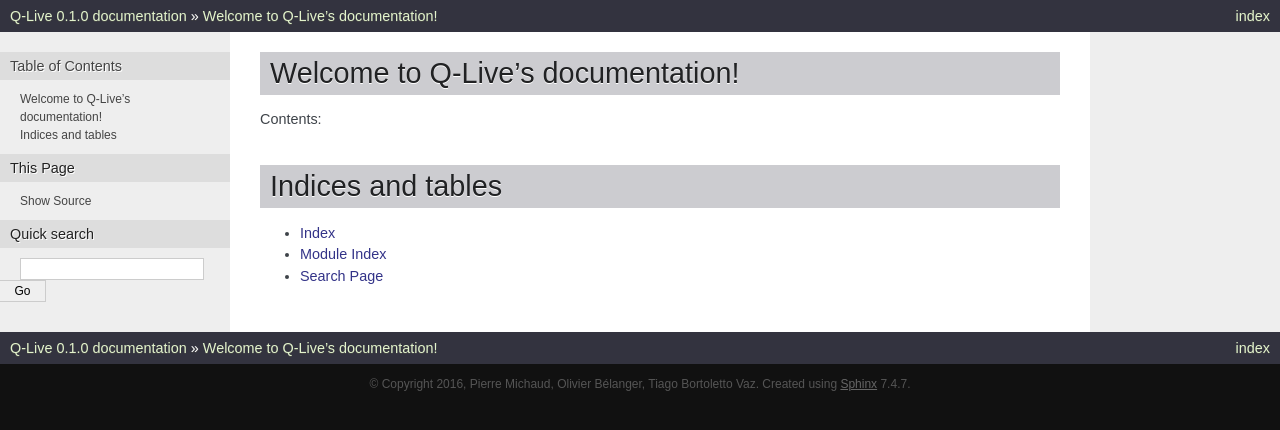
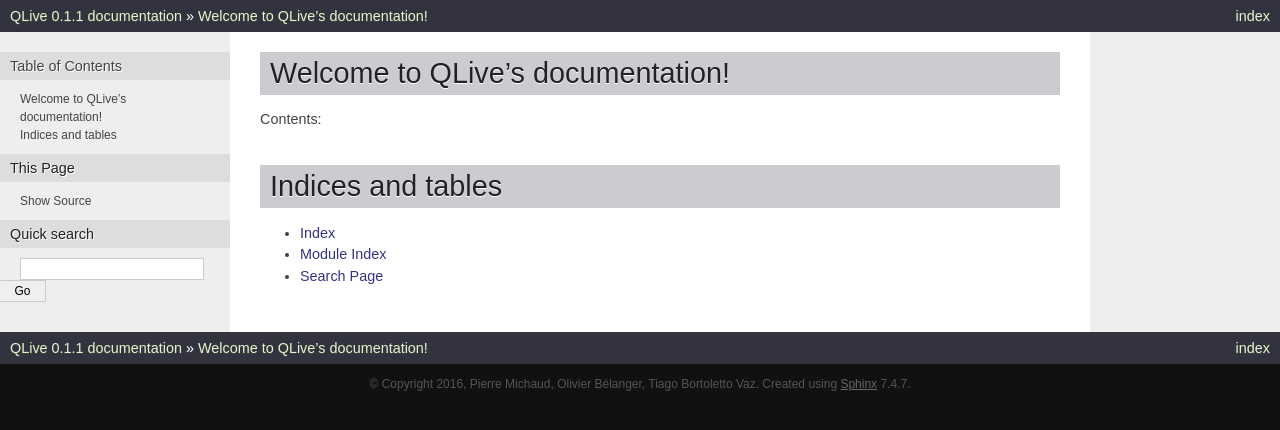
Before and after one commit to belangeo/qlive, a Sphinx documentation site: the page built from doc/source/index.rst, in a window 1280 px wide. Shown: the top 430 px of the page. Built offline with Sphinx 7.4.7, drawn with Linux system fonts in a browser that asks for light colours.

Commit message:
Changed app name in documentation template.

```diff
--- a/doc/source/conf.py
+++ b/doc/source/conf.py
@@ -50,7 +50,7 @@
 master_doc = 'index'
 
 # General information about the project.
-project = u'Q-Live'
+project = u'QLive'
 copyright = u'2016, Pierre Michaud, Olivier Bélanger, Tiago Bortoletto Vaz'
 author = u'Pierre Michaud, Olivier Bélanger, Tiago Bortoletto Vaz'
 
@@ -59,9 +59,9 @@
 # built documents.
 #
 # The short X.Y version.
-version = u'0.1.0'
+version = u'0.1.1'
 # The full version, including alpha/beta/rc tags.
-release = u'0.1.0'
+release = u'0.1.1'
 
 # The language for content autogenerated by Sphinx. Refer to documentation
 # for a list of supported languages.
@@ -235,7 +235,7 @@
 # html_search_scorer = 'scorer.js'
 
 # Output file base name for HTML help builder.
-htmlhelp_basename = 'Q-Livedoc'
+htmlhelp_basename = 'QLivedoc'
 
 # -- Options for LaTeX output ---------------------------------------------
 
@@ -261,7 +261,7 @@
 # (source start file, target name, title,
 #  author, documentclass [howto, manual, or own class]).
 latex_documents = [
-    (master_doc, 'Q-Live.tex', u'Q-Live Documentation',
+    (master_doc, 'QLive.tex', u'QLive Documentation',
      u'Pierre Michaud, Olivier Belanger, Tiago Bortoletto Vaz', 'manual'),
 ]
 
@@ -303,7 +303,7 @@
 # One entry per manual page. List of tuples
 # (source start file, name, description, authors, manual section).
 man_pages = [
-    (master_doc, 'q-live', u'Q-Live Documentation',
+    (master_doc, 'qlive', u'QLive Documentation',
      [author], 1)
 ]
 
@@ -318,8 +318,8 @@
 # (source start file, target name, title, author,
 #  dir menu entry, description, category)
 texinfo_documents = [
-    (master_doc, 'Q-Live', u'Q-Live Documentation',
-     author, 'Q-Live', 'One line description of project.',
+    (master_doc, 'QLive', u'QLive Documentation',
+     author, 'QLive', 'One line description of project.',
      'Miscellaneous'),
 ]
 
--- a/doc/source/index.rst
+++ b/doc/source/index.rst
@@ -1,9 +1,9 @@
-.. Q-Live documentation master file, created by
+.. QLive documentation master file, created by
    sphinx-quickstart on Tue Dec 13 15:14:40 2016.
    You can adapt this file completely to your liking, but it should at least
    contain the root `toctree` directive.
 
-Welcome to Q-Live's documentation!
+Welcome to QLive's documentation!
 ==================================
 
 Contents:
```
